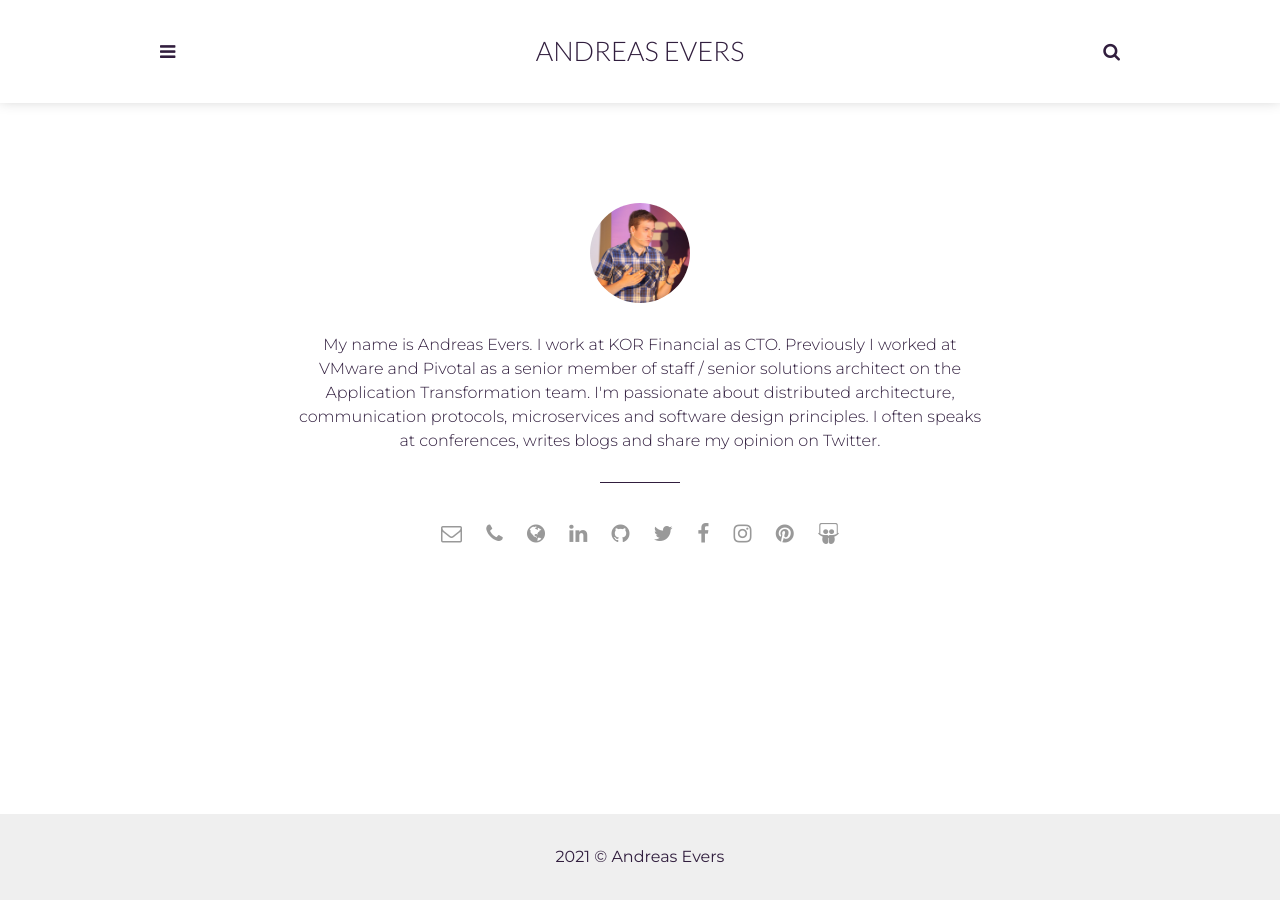
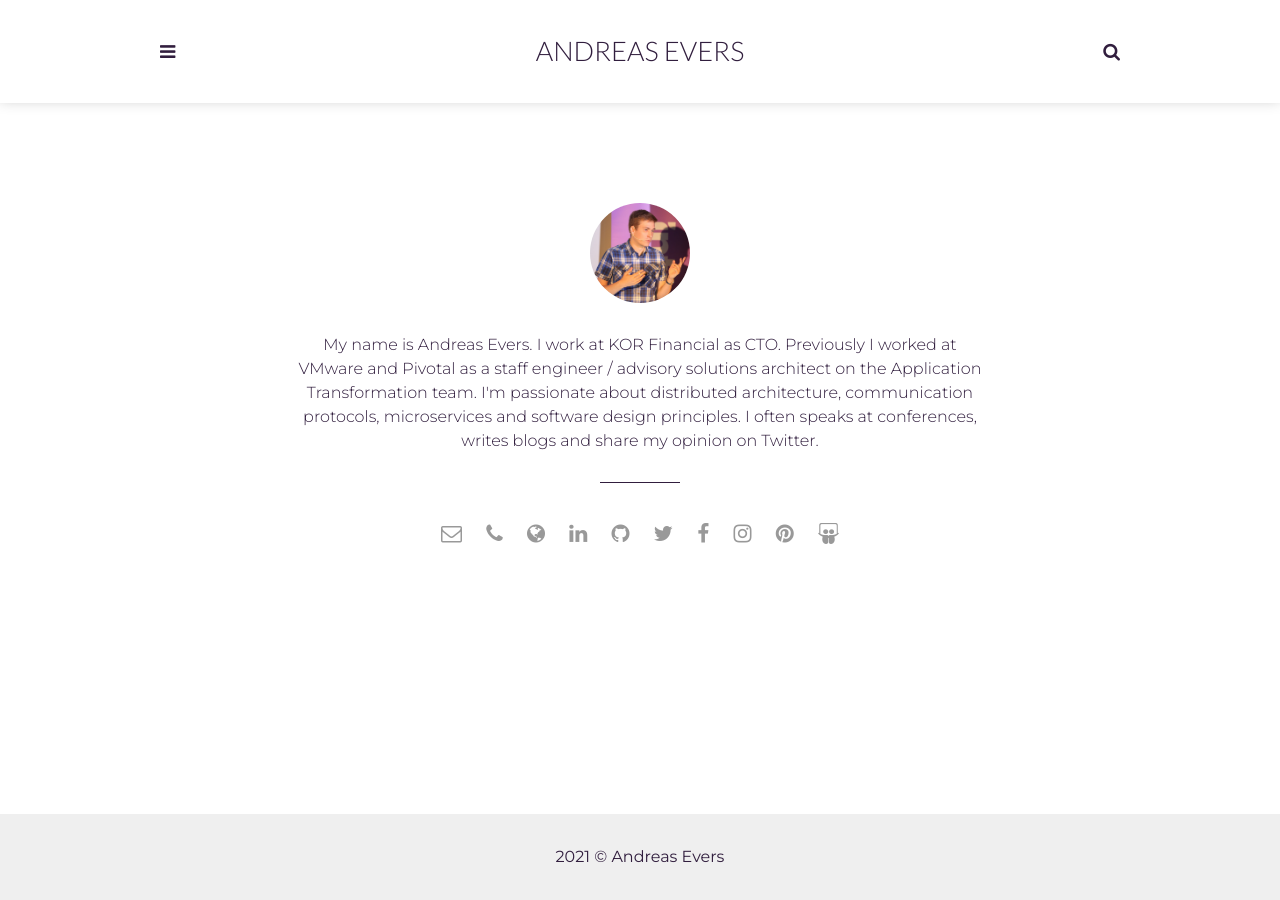
Before and after one commit to andreasevers/andreasevers.github.io, a Jekyll site: the page built from _pages/about.html, in a window 1280 px wide. Built offline with Jekyll 4.4.1, drawn with Linux system fonts in a browser that asks for light colours.

```diff
--- a/_config.yml
+++ b/_config.yml
@@ -11,7 +11,7 @@
 # Author settings
 author: Andreas Evers
 author-pic: andreas-face.jpg
-about-author: My name is Andreas Evers. I work at KOR Financial as CTO. Previously I worked at VMware and Pivotal as a senior member of staff / senior solutions architect on the Application Transformation team. I'm passionate about distributed architecture, communication protocols, microservices and software design principles. I often speaks at conferences, writes blogs and share my opinion on Twitter.
+about-author: My name is Andreas Evers. I work at KOR Financial as CTO. Previously I worked at VMware and Pivotal as a staff engineer / advisory solutions architect on the Application Transformation team. I'm passionate about distributed architecture, communication protocols, microservices and software design principles. I often speaks at conferences, writes blogs and share my opinion on Twitter.
 
 # Contact links
 email: andreas@evers.tech
```
